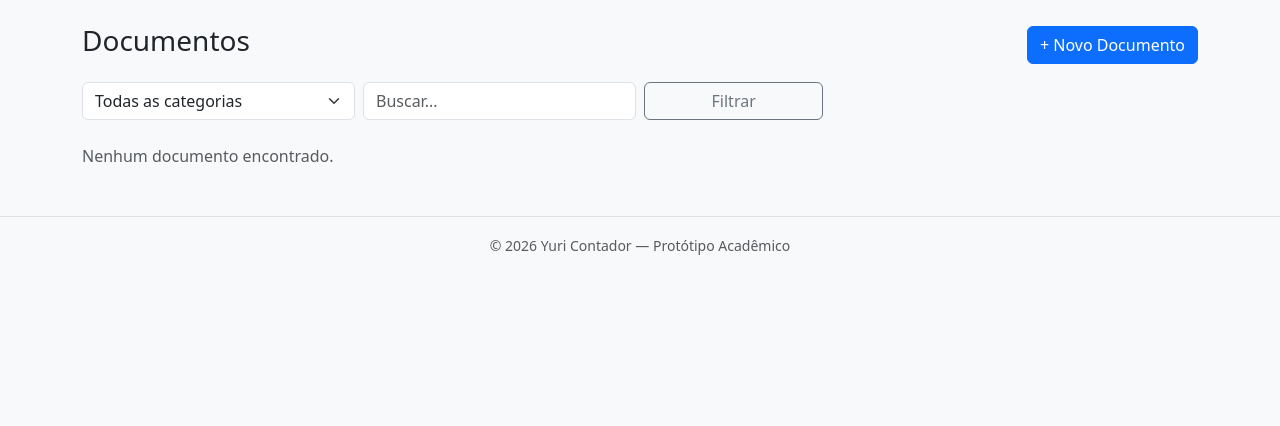
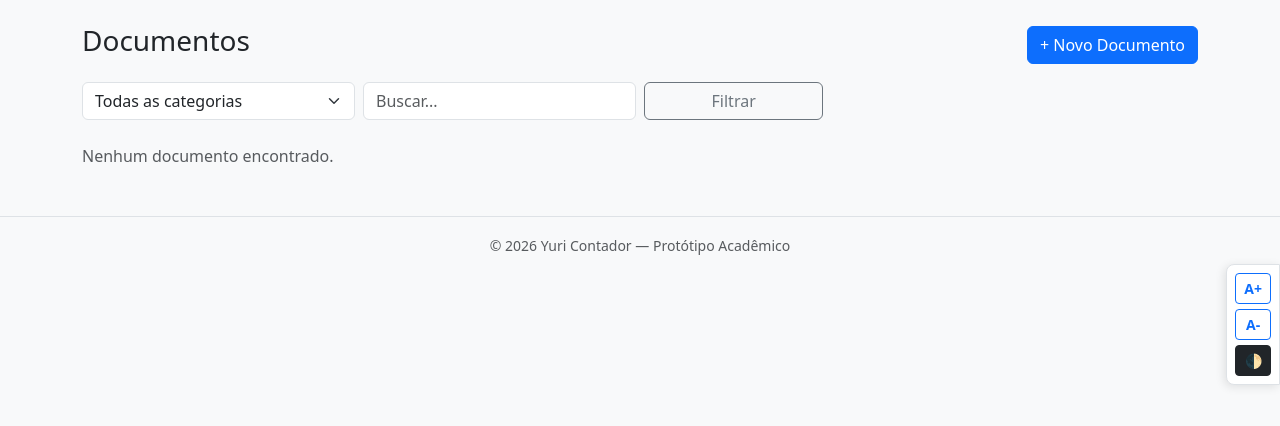
Before and after one commit to ArthurGutemberg-Univesp/ctrlhubgestao, a Django app: page /documentos/ in a window 1280 px wide. Shown: the part 56-482 px from the top of the page. Run offline with Django 4.2, Linux system fonts and the light colour scheme; the visitor is signed in with stand-in values (Sample User, id 1); data that the repository does not hold is empty.

Commit message:
Add acessibilidade

```diff
--- a/templates/base.html
+++ b/templates/base.html
@@ -1,5 +1,5 @@
 <!DOCTYPE html>
-<html lang="pt-br">
+<html lang="pt-br" data-bs-theme="light">
 <head>
     <meta charset="UTF-8">
     <meta name="viewport" content="width=device-width, initial-scale=1.0">
@@ -95,5 +95,37 @@
 
     <script src="https://cdn.jsdelivr.net/npm/bootstrap@5.3.0/dist/js/bootstrap.bundle.min.js"></script>
     {% block extra_js %}{% endblock %}
+
+    <!-- Widget de Acessibilidade Flutuante -->
+    <div style="position: fixed; top: 40%; right: 0; background: #ffffff; border: 1px solid #dee2e6; padding: 8px; border-radius: 8px 0 0 8px; z-index: 9999; display: flex; flex-direction: column; gap: 5px; box-shadow: -2px 2px 10px rgba(0,0,0,0.1);">
+        <button onclick="mudarFonte(1)" class="btn btn-sm btn-outline-primary" aria-label="Aumentar tamanho da fonte" title="Aumentar Fonte"><b>A+</b></button>
+        <button onclick="mudarFonte(-1)" class="btn btn-sm btn-outline-primary" aria-label="Diminuir tamanho da fonte" title="Diminuir Fonte"><b>A-</b></button>
+        <button onclick="toggleContraste()" class="btn btn-sm btn-dark" aria-label="Alternar alto contraste" title="Alto Contraste">🌓</button>
+    </div>
+
+    <!-- Script de Controle da Acessibilidade -->
+    <script>
+        let tamanhoAtual = 16; // Tamanho padrão em pixels
+
+        function mudarFonte(passo) {
+            tamanhoAtual += passo * 2;
+            // Limita o crescimento para não quebrar o layout (entre 12px e 24px)
+            if(tamanhoAtual > 24) tamanhoAtual = 24;
+            if(tamanhoAtual < 12) tamanhoAtual = 12;
+            document.body.style.fontSize = tamanhoAtual + "px";
+        }
+
+        function toggleContraste() {
+            // Usa o recurso nativo de Dark Mode do Bootstrap 5
+            let htmlElement = document.documentElement;
+            let temaAtual = htmlElement.getAttribute("data-bs-theme");
+
+            if (temaAtual === "dark") {
+                htmlElement.setAttribute("data-bs-theme", "light");
+            } else {
+                htmlElement.setAttribute("data-bs-theme", "dark");
+            }
+        }
+    </script>
 </body>
 </html>
```
